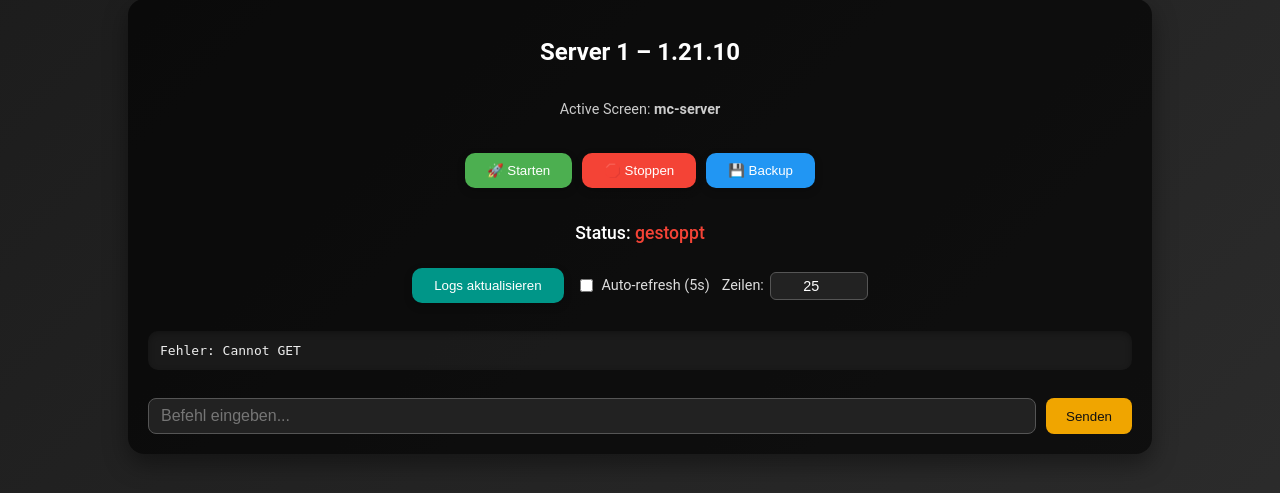
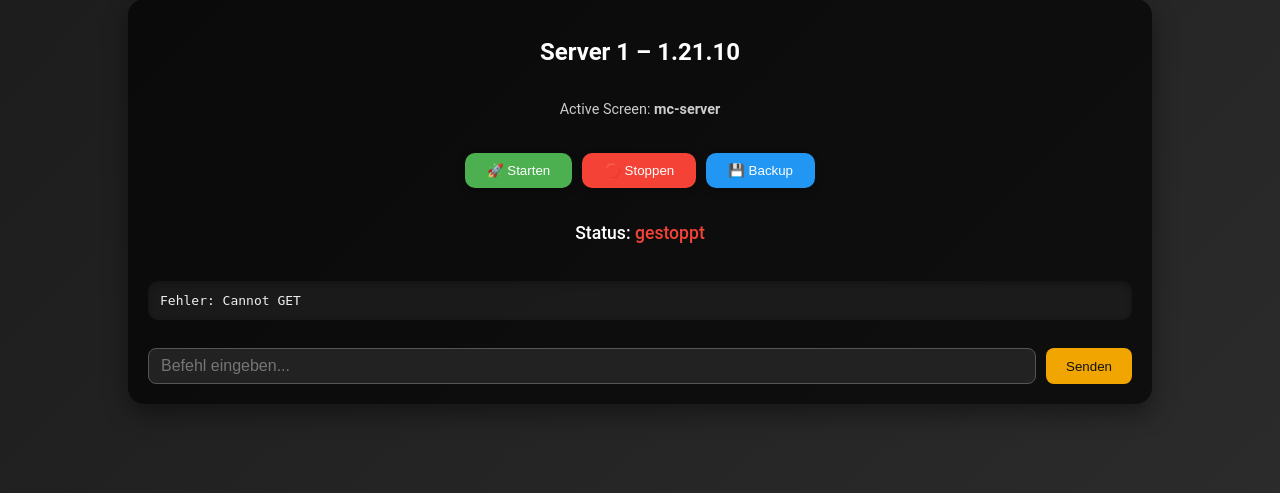
Before and after one commit to AUTLeon/Webpanel, a Flask app: page / in a window 1280 px wide. Shown: the part 202-695 px from the top of the page. Run offline with Flask 3, Linux system fonts and the light colour scheme.

Commit message:
Auto sync Sun Dec  7 18:04:01 UTC 2025

```diff
--- a/templates/index.html
+++ b/templates/index.html
@@ -29,11 +29,6 @@
             <div class="status">
                 Status: <span id="status-text-1">lade...</span>
             </div>
-            <div class="logs-controls">
-                <button class="loadlogs" onclick="loadLogs('server1')">Logs aktualisieren</button>
-                <label><input type="checkbox" id="auto-refresh-logs-1"> Auto-refresh (5s)</label>
-                <label>Zeilen: <input id="log-lines-1" type="number" value="25" min="10" max="5000" style="width:80px"></label>
-            </div>
             <pre id="logs-1" class="logs">lade logs...</pre>
             <div class="console-input">
                 <input id="console-command-1" class="console-input-text" type="text" placeholder="Befehl eingeben...">
@@ -54,11 +49,6 @@
             <div class="status">
                 Status: <span id="status-text-2">lade...</span>
             </div>
-            <div class="logs-controls">
-                <button class="loadlogs" onclick="loadLogs('server2')">Logs aktualisieren</button>
-                <label><input type="checkbox" id="auto-refresh-logs-2"> Auto-refresh (5s)</label>
-                <label>Zeilen: <input id="log-lines-2" type="number" value="25" min="10" max="5000" style="width:80px"></label>
-            </div>
             <pre id="logs-2" class="logs">lade logs...</pre>
             <div class="console-input">
                 <input id="console-command-2" class="console-input-text" type="text" placeholder="Befehl eingeben...">
@@ -68,11 +58,7 @@
     </div>
 
 <script>
-const serverMap = {
-    server1: 1,
-    server2: 2
-};
-let autoLogsIntervals = {};
+const serverMap = { server1: 1, server2: 2 };
 
 /* ===== Server wechseln ===== */
 document.querySelectorAll(".switch-btn").forEach(btn => {
@@ -80,7 +66,7 @@
         const server = btn.dataset.server;
         document.querySelectorAll(".server-panel").forEach(p => p.style.display = "none");
         document.getElementById(server + "-panel").style.display = "block";
-        loadLogs(server); // sofort laden beim Wechsel
+        loadLogs(server);
         updateStatus(server);
     });
 });
@@ -124,29 +110,20 @@
     }
 }
 
-/* ===== LOGS ===== */
+/* ===== LOGS mit Auto-Scroll ===== */
 async function loadLogs(server){
     const idx = serverMap[server];
-    const lines = document.getElementById(`log-lines-${idx}`).value || 200;
     const logsBox = document.getElementById(`logs-${idx}`);
     try{
-        const resp = await fetch(`/${server}/logs?lines=${lines}`);
+        const resp = await fetch(`/${server}/logs`);
         if(resp.status === 200){
             logsBox.innerText = await resp.text();
+            logsBox.scrollTop = logsBox.scrollHeight; // Auto scroll
         } else {
             logsBox.innerText = "Fehler: " + await resp.text();
         }
     } catch(e){
         logsBox.innerText = "Fehler beim Laden der Logs";
-    }
-
-    // Auto-refresh
-    const autoCheckbox = document.getElementById(`auto-refresh-logs-${idx}`);
-    if(autoCheckbox.checked){
-        if(autoLogsIntervals[server]) clearInterval(autoLogsIntervals[server]);
-        autoLogsIntervals[server] = setInterval(()=>loadLogs(server),5000);
-    } else if(autoLogsIntervals[server]) {
-        clearInterval(autoLogsIntervals[server]);
     }
 }
 
@@ -178,9 +155,13 @@
     });
 });
 
-/* ===== INITIAL ===== */
-Object.keys(serverMap).forEach(s => { updateStatus(s); loadLogs(s); });
+/* ===== Initial load ===== */
+Object.keys(serverMap).forEach(s => {
+    updateStatus(s);
+    loadLogs(s);
+});
 setInterval(()=>Object.keys(serverMap).forEach(s => updateStatus(s)),5000);
+setInterval(()=>Object.keys(serverMap).forEach(s => loadLogs(s)),2000); // automatische Logs alle 2s
 </script>
 </body>
 </html>
```
